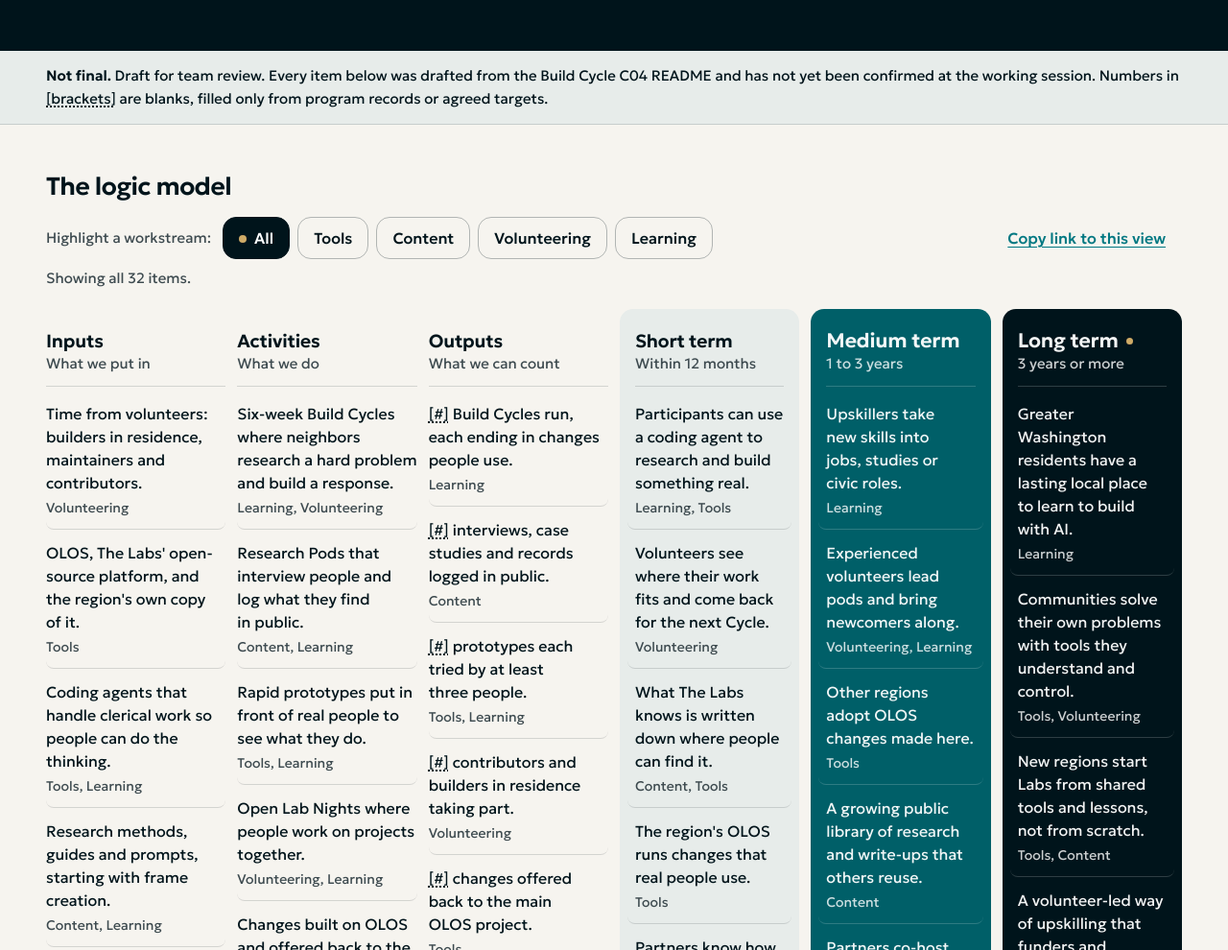
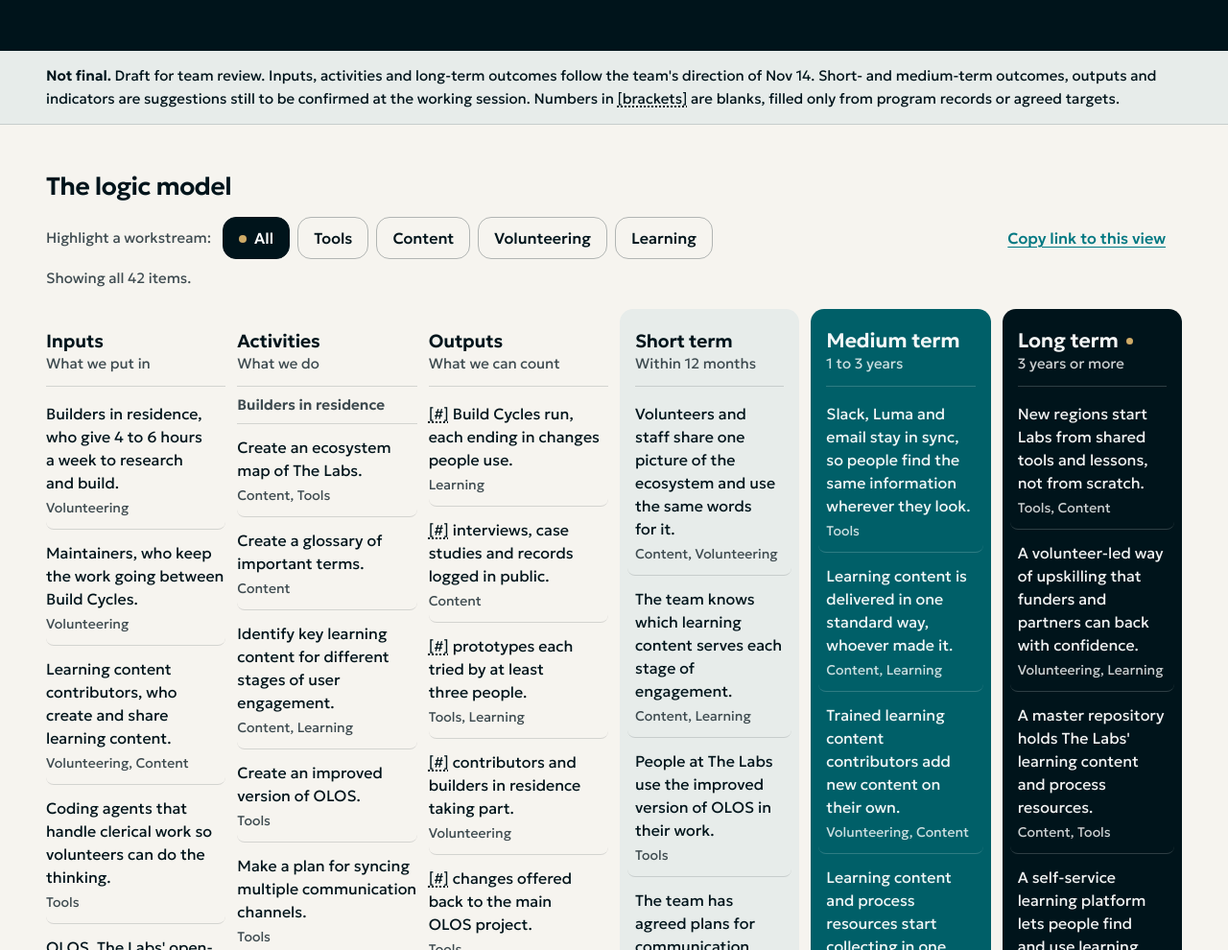
Before and after one commit to wash-TheUpskillingLabs/c04-frontdoor, a plain HTML site: page logic-model/index.html in a window 1280 px wide. Shown: the part 683-1673 px from the top of the page at 96% size. Drawn offline with Linux system fonts and the light colour scheme.

Commit message:
Refocus logic model on The Labs' structures and tools
New inputs and activities (grouped by builders in residence and
maintainers), new long-term outcomes, and suggested short- and
medium-term outcomes. Columns can now hold labeled groups.

Co-Authored-By: Claude Opus 5.5 <noreply@anthropic.com>
Claude-Session: https://claude.ai/code/session_01T3bfEBxzLEJQRZtpcoZt2W

```diff
--- a/logic-model/content.json
+++ b/logic-model/content.json
@@ -1,6 +1,6 @@
 {
   "status": "draft",
-  "statusNote": "Draft for team review. Every item below was drafted from the Build Cycle C04 README and has not yet been confirmed at the working session. Numbers in [brackets] are blanks, filled only from program records or agreed targets.",
+  "statusNote": "Draft for team review. Inputs, activities and long-term outcomes follow the team's direction of Nov 14. Short- and medium-term outcomes, outputs and indicators are suggestions still to be confirmed at the working session. Numbers in [brackets] are blanks, filled only from program records or agreed targets.",
   "lastUpdated": "2026-11-14",
   "owner": "[Name], product owner",
   "feedback": {
@@ -27,11 +27,15 @@
       "title": "Inputs",
       "sub": "What we put in",
       "items": [
-        { "text": "Time from volunteers: builders in residence, maintainers and contributors.", "tags": ["volunteering"] },
+        { "text": "Builders in residence, who give 4 to 6 hours a week to research and build.", "tags": ["volunteering"] },
+        { "text": "Maintainers, who keep the work going between Build Cycles.", "tags": ["volunteering"] },
+        { "text": "Learning content contributors, who create and share learning content.", "tags": ["volunteering", "content"] },
+        { "text": "Coding agents that handle clerical work so volunteers can do the thinking.", "tags": ["tools"] },
         { "text": "OLOS, The Labs' open-source platform, and the region's own copy of it.", "tags": ["tools"] },
-        { "text": "Coding agents that handle clerical work so people can do the thinking.", "tags": ["tools", "learning"] },
-        { "text": "Research methods, guides and prompts, starting with frame creation.", "tags": ["content", "learning"] },
-        { "text": "Space, time and expertise from partners such as [libraries, universities and employers].", "tags": ["volunteering", "learning"] },
+        { "text": "GitHub, where research, code and records are kept in public.", "tags": ["tools", "content"] },
+        { "text": "Communication tools: Slack, Luma and email.", "tags": ["tools", "volunteering"] },
+        { "text": "Records from past Build Cycles.", "tags": ["content"] },
+        { "text": "Learning content The Labs has already delivered.", "tags": ["content", "learning"] },
         { "text": "Funding from [funders].", "tags": ["tools", "content", "volunteering", "learning"] }
       ]
     },
@@ -39,13 +43,27 @@
       "id": "activities",
       "title": "Activities",
       "sub": "What we do",
-      "items": [
-        { "text": "Six-week Build Cycles where neighbors research a hard problem and build a response.", "tags": ["learning", "volunteering"] },
-        { "text": "Research Pods that interview people and log what they find in public.", "tags": ["content", "learning"] },
-        { "text": "Rapid prototypes put in front of real people to see what they do.", "tags": ["tools", "learning"] },
-        { "text": "Open Lab Nights where people work on projects together.", "tags": ["volunteering", "learning"] },
-        { "text": "Changes built on OLOS and offered back to the main project.", "tags": ["tools"] },
-        { "text": "Teach-backs where each project shows the room what it learned.", "tags": ["content", "learning"] }
+      "groups": [
+        {
+          "title": "Builders in residence",
+          "items": [
+            { "text": "Create an ecosystem map of The Labs.", "tags": ["content", "tools"] },
+            { "text": "Create a glossary of important terms.", "tags": ["content"] },
+            { "text": "Identify key learning content for different stages of user engagement.", "tags": ["content", "learning"] },
+            { "text": "Create an improved version of OLOS.", "tags": ["tools"] },
+            { "text": "Make a plan for syncing multiple communication channels.", "tags": ["tools"] },
+            { "text": "Make a plan for developing a standardized approach to content delivery.", "tags": ["content", "learning"] },
+            { "text": "Make a plan for developing the skillsets and training that new learning content contributors need.", "tags": ["volunteering", "content"] }
+          ]
+        },
+        {
+          "title": "Maintainers",
+          "items": [
+            { "text": "Provide resources and lessons learned to builders in residence.", "tags": ["volunteering", "content"] },
+            { "text": "Recruit new volunteers.", "tags": ["volunteering"] },
+            { "text": "Promote public events.", "tags": ["volunteering"] }
+          ]
+        }
       ]
     },
     {
@@ -66,11 +84,12 @@
       "title": "Short term",
       "sub": "Within 12 months",
       "items": [
-        { "text": "Participants can use a coding agent to research and build something real.", "tags": ["learning", "tools"] },
-        { "text": "Volunteers see where their work fits and come back for the next Cycle.", "tags": ["volunteering"] },
-        { "text": "What The Labs knows is written down where people can find it.", "tags": ["content", "tools"] },
-        { "text": "The region's OLOS runs changes that real people use.", "tags": ["tools"] },
-        { "text": "Partners know how to bring a problem, a space or an expert to a Cycle.", "tags": ["volunteering"] }
+        { "text": "Volunteers and staff share one picture of the ecosystem and use the same words for it.", "tags": ["content", "volunteering"] },
+        { "text": "The team knows which learning content serves each stage of engagement.", "tags": ["content", "learning"] },
+        { "text": "People at The Labs use the improved version of OLOS in their work.", "tags": ["tools"] },
+        { "text": "The team has agreed plans for communication channels, content delivery and contributor training.", "tags": ["tools", "content", "volunteering"] },
+        { "text": "Builders in residence start from maintainers' resources and lessons, not from scratch.", "tags": ["volunteering", "content"] },
+        { "text": "New volunteers join, and more people come to public events.", "tags": ["volunteering"] }
       ]
     },
     {
@@ -78,11 +97,12 @@
       "title": "Medium term",
       "sub": "1 to 3 years",
       "items": [
-        { "text": "Upskillers take new skills into jobs, studies or civic roles.", "tags": ["learning"] },
-        { "text": "Experienced volunteers lead pods and bring newcomers along.", "tags": ["volunteering", "learning"] },
-        { "text": "Other regions adopt OLOS changes made here.", "tags": ["tools"] },
-        { "text": "A growing public library of research and write-ups that others reuse.", "tags": ["content"] },
-        { "text": "Partners co-host Cycles and bring their own problems.", "tags": ["volunteering"] }
+        { "text": "Slack, Luma and email stay in sync, so people find the same information wherever they look.", "tags": ["tools"] },
+        { "text": "Learning content is delivered in one standard way, whoever made it.", "tags": ["content", "learning"] },
+        { "text": "Trained learning content contributors add new content on their own.", "tags": ["volunteering", "content"] },
+        { "text": "Learning content and process resources start collecting in one shared place.", "tags": ["content", "tools"] },
+        { "text": "Each Build Cycle starts from the records and lessons of the one before.", "tags": ["content", "volunteering"] },
+        { "text": "Other regions adopt OLOS changes made here.", "tags": ["tools"] }
       ]
     },
     {
@@ -90,10 +110,10 @@
       "title": "Long term",
       "sub": "3 years or more",
       "items": [
-        { "text": "Greater Washington residents have a lasting local place to learn to build with AI.", "tags": ["learning"] },
-        { "text": "Communities solve their own problems with tools they understand and control.", "tags": ["tools", "volunteering"] },
         { "text": "New regions start Labs from shared tools and lessons, not from scratch.", "tags": ["tools", "content"] },
-        { "text": "A volunteer-led way of upskilling that funders and partners can back with confidence.", "tags": ["volunteering", "learning"] }
+        { "text": "A volunteer-led way of upskilling that funders and partners can back with confidence.", "tags": ["volunteering", "learning"] },
+        { "text": "A master repository holds The Labs' learning content and process resources.", "tags": ["content", "tools"] },
+        { "text": "A self-service learning platform lets people find and use learning content on their own.", "tags": ["tools", "learning"] }
       ]
     }
   ],
--- a/logic-model/index.html
+++ b/logic-model/index.html
@@ -81,6 +81,9 @@ main > section:last-of-type { border-bottom:0; }
 .col .sub { display:block; font-size:15px; line-height:22px; color:var(--on-paper-2); }
 .col li { padding:12px 8px; margin:0 -8px; border-bottom:1px solid var(--rule); border-radius:8px; }
 .col li:last-child { border-bottom:0; }
+.col .group { font-size:15px; line-height:22px; font-weight:600; margin:16px 0 0; padding-bottom:8px; border-bottom:1px solid var(--rule); color:var(--on-paper-2); }
+.col header + .group { margin-top:8px; }
+@media print { .col .group { font-size:9pt; color:#000; margin-top:6pt; } }
 .col li p { margin:0 0 4px; font-size:16px; line-height:24px; }
 .col .tags { display:block; font-size:14px; line-height:20px; color:var(--on-paper-2); }
 .col .tags b { font-weight:600; color:var(--on-paper); }
@@ -285,8 +288,12 @@ footer p { color:inherit; margin:0 0 8px; }
     const head = el('header');
     const h = el('h3', null, col.title); h.id = 'col-' + col.id;
     head.append(h, el('span', 'sub', col.sub));
+    sec.append(head);
+    // A column holds either "items" or "groups" of items, each group with its own subheading.
+    for (const group of col.groups || [{ items: col.items }]) {
+    if (group.title) sec.append(el('h4', 'group', group.title));
     const ul = el('ul');
-    for (const item of col.items) {
+    for (const item of group.items) {
       const li = el('li'); li.dataset.tags = item.tags.join(' ');
       const p = el('p'); const mark = el('span', 'mark'); mark.setAttribute('aria-hidden', 'true');
       const sr = el('span', 'vh match-sr');
@@ -296,7 +303,9 @@ footer p { color:inherit; margin:0 0 8px; }
       tags.prepend(el('span', 'vh', 'Workstreams: '));
       li.append(p, tags); ul.append(li);
     }
-    sec.append(head, ul); model.append(sec);
+    sec.append(ul);
+    }
+    model.append(sec);
   }
 
   // Filter
```
